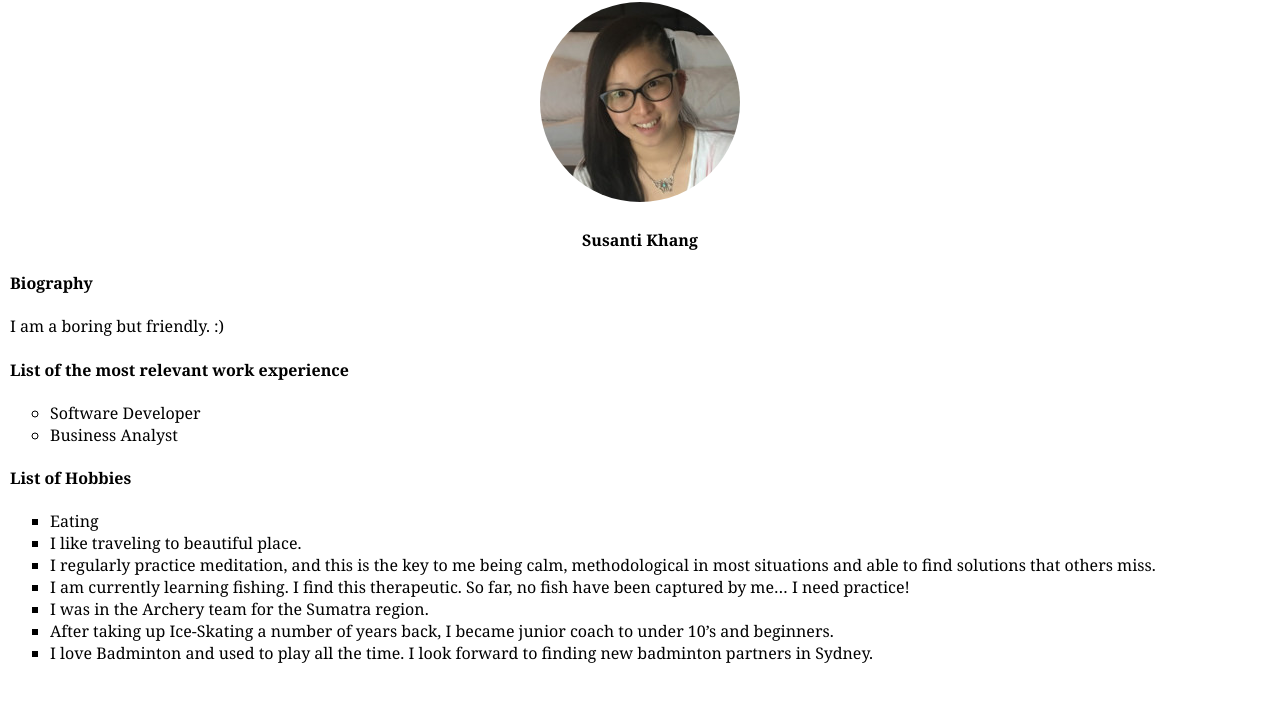
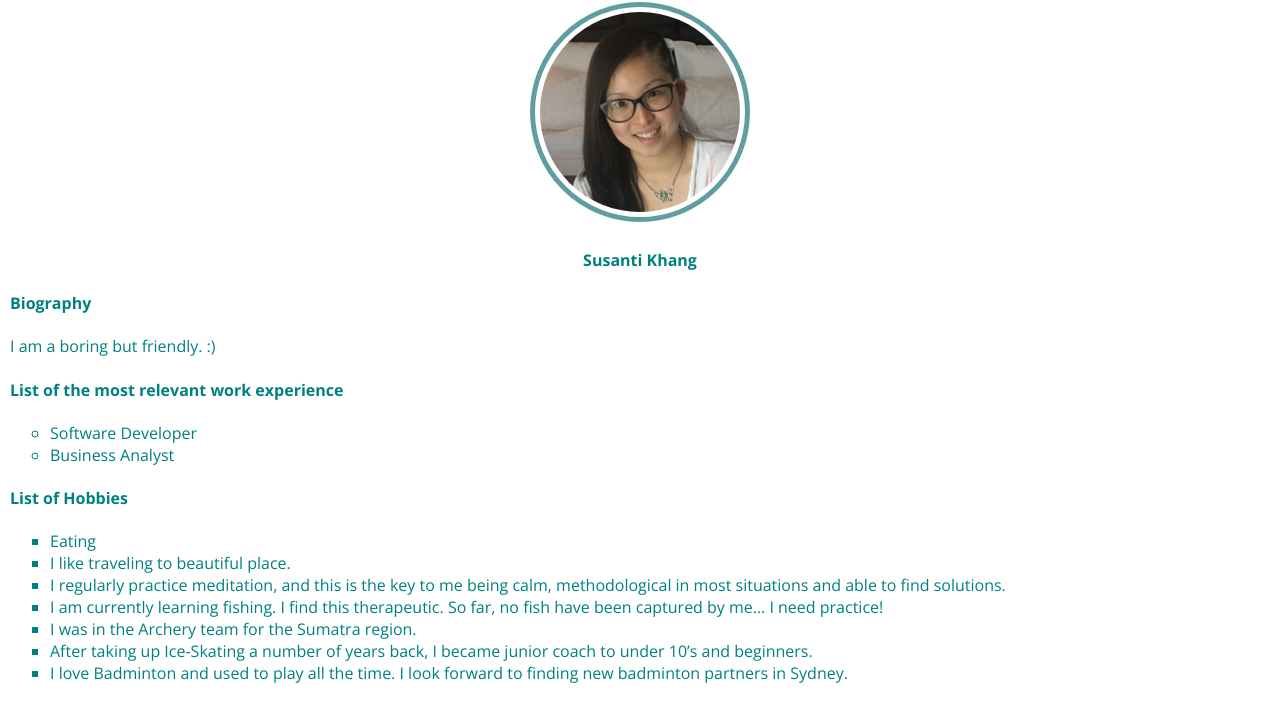
Before and after one commit to susantikcm/about-me, a plain HTML site: page index.html in a window 1280 px wide. Shown: the part 122-832 px from the top of the page. Drawn offline with nearby package versions, Linux system fonts and the light colour scheme.

Commit message:
change font style

```diff
--- a/index.html
+++ b/index.html
@@ -5,6 +5,7 @@
     <meta charset="UTF-8">
     <meta name="viewport" content="width=device-width, initial-scale=1.0">
     <title>Susanti</title>
+    <link href="https://fonts.googleapis.com/css?family=Open+Sans:400,700" rel="stylesheet">
     <link rel="stylesheet" href="style.css" type="text/css" >
 </head>
 
@@ -19,12 +20,14 @@
         </nav>
     </header>
     <Article>
-        <section class="profile">
+        <section>
             <hgroup>
                 <h1>About Me</h1>
             </hgroup>
+            <div  class="profile">
                 <img class="profile-picture" src="./libs/images/0.jpg" min-width="100" alt="no profile image" />
                 <h4>Susanti Khang</h4>
+            </div>
         </section>
         <section id="biography">
             <h4>Biography</h4>
@@ -44,7 +47,7 @@
             <ul type="square">
                 <li>Eating</li>
                 <li>I like traveling to beautiful place.</li>
-                <li>I regularly practice meditation, and this is the key to me being calm, methodological in most situations and able to find solutions that others miss.</li>
+                <li>I regularly practice meditation, and this is the key to me being calm, methodological in most situations and able to find solutions.</li>
                 <li>I am currently learning fishing. I find this therapeutic. So far, no fish have been captured by me… I need practice!</li>
                 <li>I was in the Archery team for the Sumatra region.</li>
                 <li>After taking up Ice-Skating a number of years back, I became junior coach to under 10’s and beginners.</li>
--- a/style.css
+++ b/style.css
@@ -1,6 +1,7 @@
 body {
-    font-family: Cambria, Cochin, Georgia, Times, 'Times New Roman', serif;
+    font-family: "Open Sans", Cambria, Cochin, Georgia, Times, 'Times New Roman', serif;
     margin: 0px;
+    color: teal;
 }
 
 .navbar {
@@ -25,5 +26,7 @@ article {
 }
 
 .profile-picture {
+    border: 5px solid cadetblue;
     border-radius: 50%;
-}
+    padding: 5px;
+}s
```
